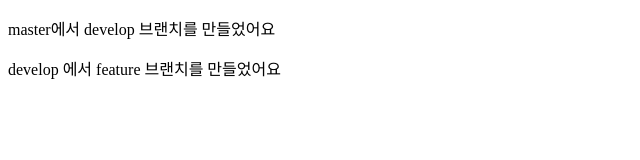
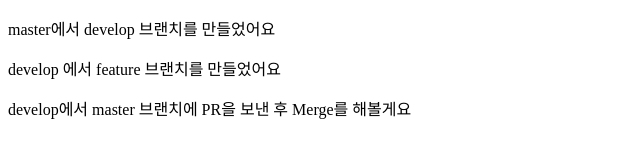
Before and after one commit to yoosion030/GitKraken_Test, a plain HTML site: page index.html in a window 1280 px wide. Shown: the whole page, without its empty margins (0-640 px from the left). Drawn offline with Linux system fonts and the light colour scheme.

Commit message:
master로 가보자

```diff
--- a/index.html
+++ b/index.html
@@ -9,5 +9,6 @@
 <body>
     <p>master에서 develop 브랜치를 만들었어요</p>
     <p>develop 에서 feature 브랜치를 만들었어요</p>
+    <p>develop에서 master 브랜치에 PR을 보낸 후 Merge를 해볼게요</p>
 </body>
 </html>
```
